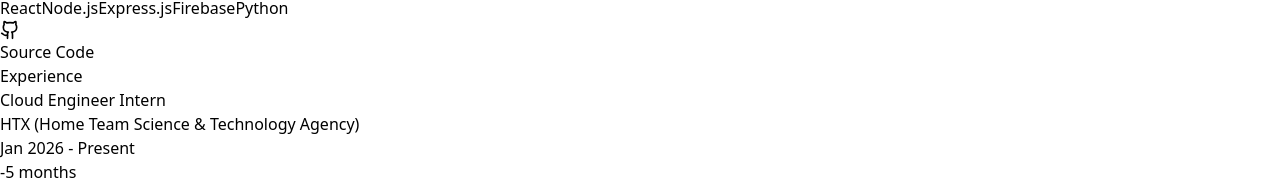
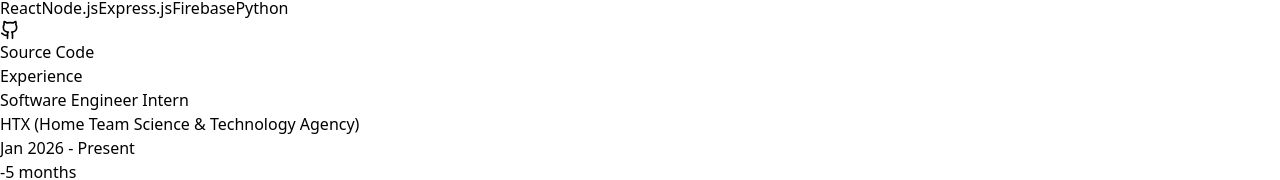
Before and after one commit to amirshah07/Portfolio, a React (Vite) app: page / in a window 1280 px wide. Shown: the part 10826-11006 px from the top of the page. Built offline with nearby package versions, Linux system fonts and the light colour scheme.

Commit message:
updated experience section

```diff
--- a/src/data/portfolio.ts
+++ b/src/data/portfolio.ts
@@ -107,9 +107,9 @@
      {
        id: 1,
        company: "HTX (Home Team Science & Technology Agency)",
-       position: "Cloud Engineer Intern",
+       position: "Software Engineer Intern",
        startDate: new Date("2026-01-05"),
-       // endDate: new Date("2026-04-17"), // or leave out for "Present"
+       // endDate: new Date("2026-04-03"), // or leave out for "Present"
        description: "xCloud",
      }
   ]
```
